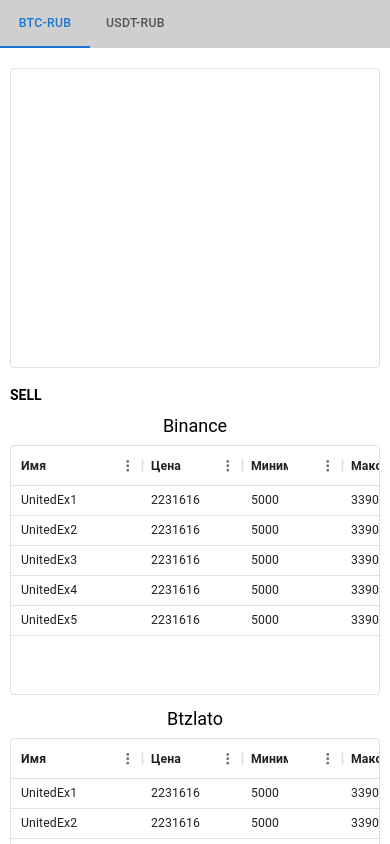
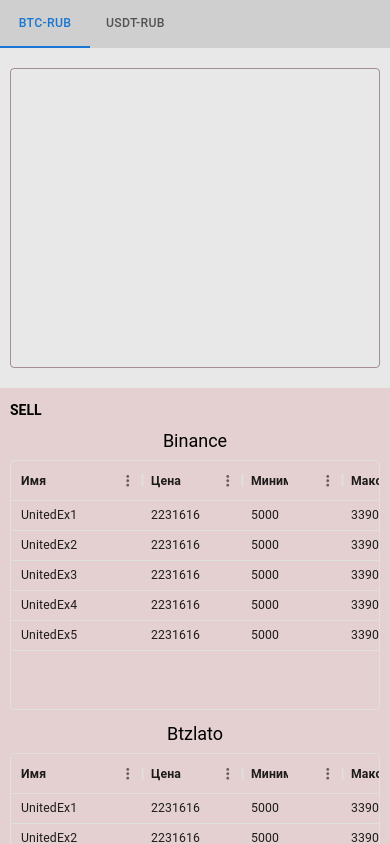
Before and after one commit to Jenya-b/arbitro, a React (Create React App) app: page / in a window 390 px wide. Shown: the top 844 px of the page. Built offline with nearby package versions, Linux system fonts and the light colour scheme.

Commit message:
feat: styling colors for mobile

```diff
--- a/src/components/App/App.scss
+++ b/src/components/App/App.scss
@@ -1,5 +1,11 @@
+@import 'styles/variables';
+
 .wrapper {
   min-height: 100vh;
   display: grid;
   grid-template: 48px 1fr / 1fr;
+
+  @media (max-width: 767px) {
+    background: $backgroundMain;
+  }
 }
--- a/src/components/Main/Main.scss
+++ b/src/components/Main/Main.scss
@@ -1,3 +1,5 @@
+@import 'styles/variables';
+
 .main {
   padding: 20px 10px;
   display: grid;
@@ -6,17 +8,19 @@
 
   @media (max-width: 767px) {
     column-gap: 0;
-    row-gap: 20px;
+    padding: 20px 0 0 0;
     grid-template: repeat(3, auto) / minmax(100px, 1fr);
   }
 }
 
 .glass-applications {
-  border: 1px solid rgba(224, 224, 224, 1);
+  border: 1px solid $borderMain;
   border-radius: 4px;
   height: 300px;
 
   @media (max-width: 767px) {
     grid-row: 1/2;
+    margin: 0 10px;
+    border: 1px solid $borderMob;
   }
 }
--- a/src/components/TableList/TableList.scss
+++ b/src/components/TableList/TableList.scss
@@ -7,7 +7,24 @@
 
   @media (max-width: 767px) {
     height: auto;
-    padding-right: 0px;
+    padding: 15px 10px 15px 10px;
+
+    .css-12u49z-MuiDataGrid-root {
+      border-color: $borderMob;
+    }
+
+    .css-12u49z-MuiDataGrid-root .MuiDataGrid-withBorderColor {
+      border-color: $borderMob;
+    }
+
+    &:first-child {
+      margin-top: 20px;
+      background-color: $backgroundSecondary;
+    }
+
+    &:last-child {
+      background-color: $backgroundPrimary;
+    }
   }
 
   h2 {
--- a/src/index.scss
+++ b/src/index.scss
@@ -1,5 +1,4 @@
 @import 'styles/nullstyles';
-@import 'styles/variables';
 
 html {
   font-size: 14px;
--- a/src/styles/_variables.scss
+++ b/src/styles/_variables.scss
@@ -1 +1,9 @@
+//sizes
 $header-height: 100px;
+
+//colors
+$borderMain: rgba(224, 224, 224, 1);
+$borderMob: rgba(132, 104, 104, 0.692);
+$backgroundMain: rgba(141, 140, 140, 0.2);
+$backgroundPrimary: rgba(102, 204, 128, 0.2);
+$backgroundSecondary: rgba(207, 110, 110, 0.2);
```
